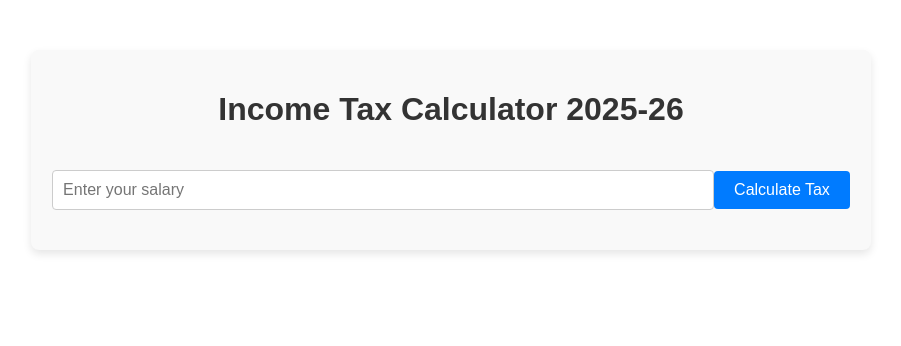
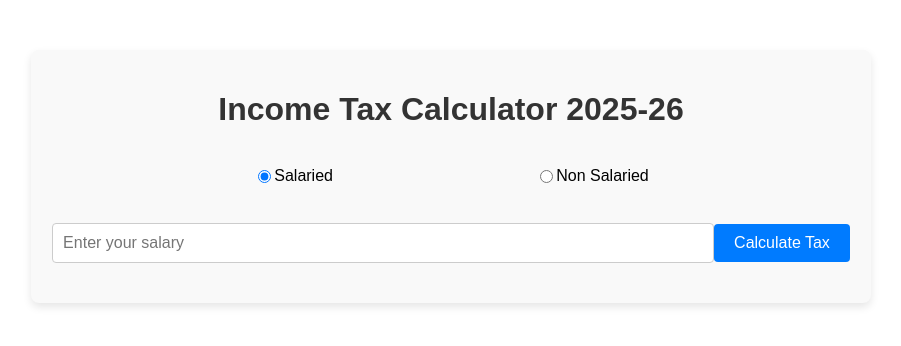
Before and after one commit to rghvgrv/tax-calculator, a React (Vite) app: page / in a window 1280 px wide. Shown: the top 346 px of the page, without its empty margins (189-1090 px from the left). Built offline with nearby package versions, Linux system fonts and the light colour scheme.

Commit message:
formating readme and bug fix

```diff
--- a/src/App.jsx
+++ b/src/App.jsx
@@ -8,6 +8,7 @@ const TaxCalculator = () => {
   const [cess, setCess] = useState(null);
   const [taxPayable, setTaxPayable] = useState(null);
   const [error, setError] = useState('');
+  const [isSalaried, setIsSalaried] = useState(true);
 
   const formatINR = (amount) => {
     return amount.toLocaleString('en-IN', { style: 'currency', currency: 'INR' });
@@ -24,8 +25,8 @@ const TaxCalculator = () => {
       return;
     }
 
-    const standardDeduction = 75000;
-    const calculatedTaxableIncome = totalIncome - standardDeduction;
+    const standardDeduction = isSalaried ? 75000 : 0;
+    const calculatedTaxableIncome = parseInt(income) > 75000  ? totalIncome - standardDeduction : 0;
     setTaxableIncome(calculatedTaxableIncome);
 
     let taxPayable = 0;
@@ -58,6 +59,28 @@ const TaxCalculator = () => {
   return (
     <div className="App">
       <h1>Income Tax Calculator 2025-26</h1>
+      <div style={{ display: 'flex', justifyContent: 'space-evenly'}}>
+      <label style={{display: 'flex', alignItems: 'center'}}>
+          <input
+            type="radio"
+            name="employmentType"
+            value="salaried"
+            checked={isSalaried}
+            onChange={() => setIsSalaried(true)}
+          />
+          Salaried
+        </label>
+        <label style={{display: 'flex', alignItems: 'center'}}>
+          <input
+            type="radio"
+            name="employmentType"
+            value="nonSalaried"
+            checked={!isSalaried}
+            onChange={() => setIsSalaried(false)}
+          />
+          Non&nbsp;Salaried
+        </label>
+      </div>
       <input
         id="salary"
         type="number"
@@ -130,10 +153,10 @@ const TaxCalculator = () => {
               <td colSpan="2"><strong>Total Tax Payable (Total Tax + Cess)</strong></td>
               <td><strong>{formatINR(tax)}</strong></td>
             </tr>
-            <tr style = {{ color: 'green', border: '2px solid black' }}>
+            {parseInt(income) <= 1275000 && (<tr style = {{ color: 'green', border: '2px solid green' }}>
               <td colSpan="2"><strong>Tax After Deduction</strong> (If income ≤ ₹12.75L, tax is ₹0)</td>
               <td><strong>{formatINR(income <= 1275000 ? 0 : tax)}</strong></td>
-            </tr>
+            </tr>)}
           </tbody>
         </table>
       )}
```
Also changed, not shown: index.html (+1 -1 lines), 1 other file (tests, documents, lock files or other folders).
